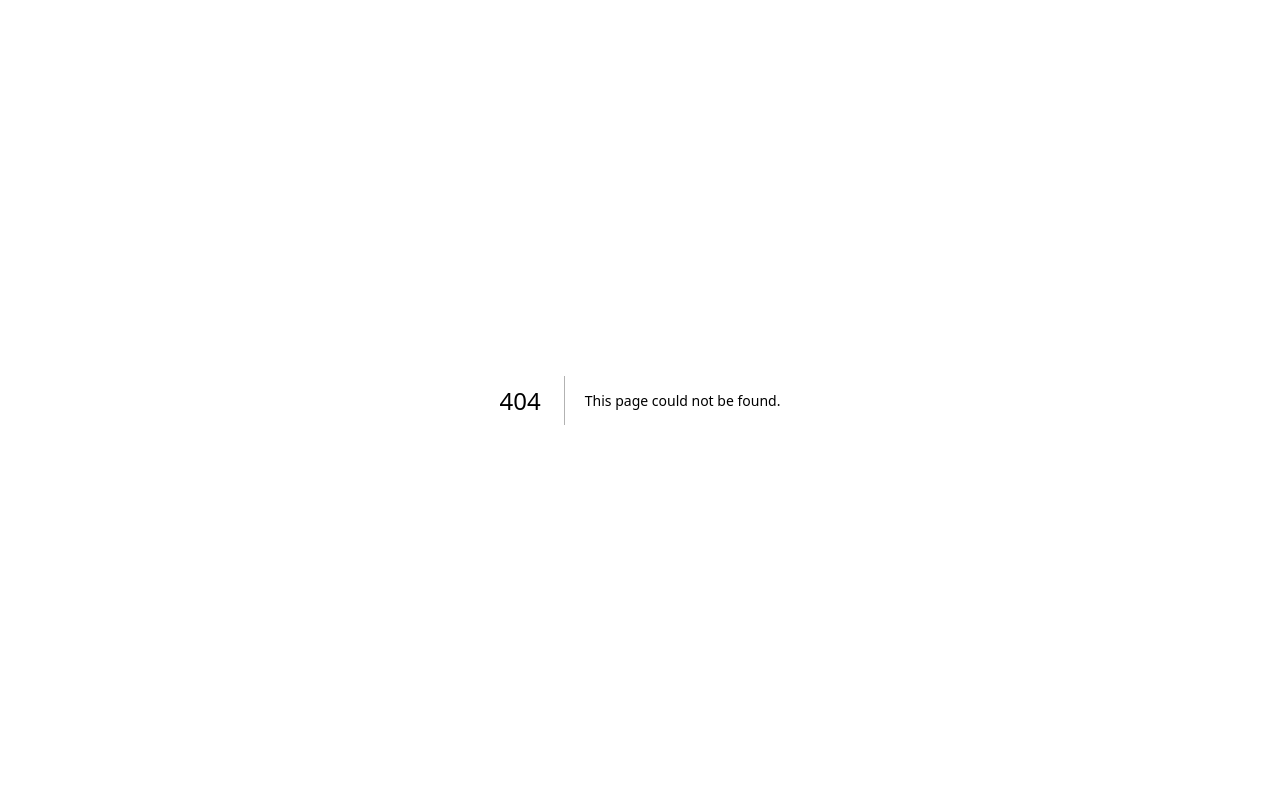
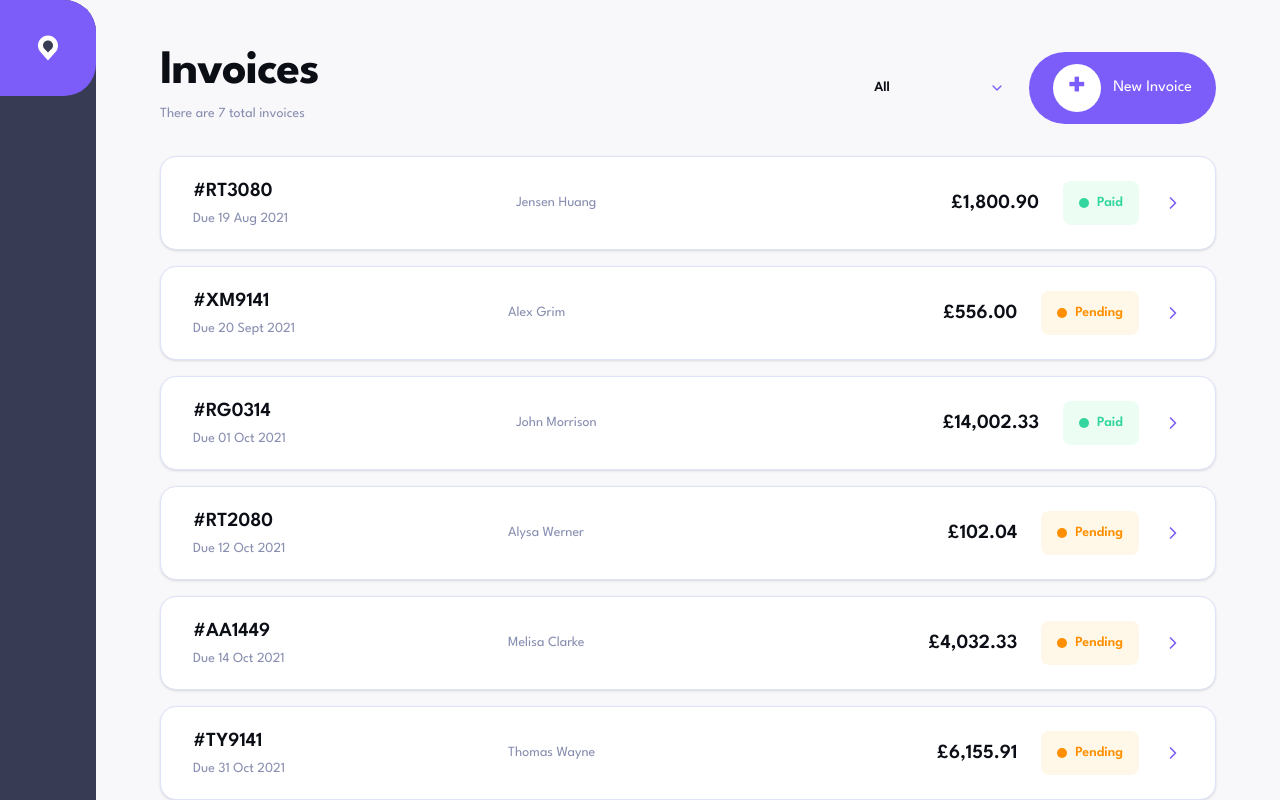
Before and after one commit to A-Rahiym/Invoice-App, a Next.js app: page /invoices in a window 1280 px wide. Before the commit this address had no page. Shown: the top 800 px of the page. Built offline with nearby package versions, Linux system fonts and the light colour scheme.

Commit message:
fix: navigation to invoice screen fixed

```diff
--- /dev/null
+++ b/app/invoiceDetails/page.tsx
@@ -0,0 +1,4 @@
+"use client";
+export default function InvoiceDetailPage() {
+  return <div>Invoice Detail Page</div>;
+}
--- /dev/null
+++ b/app/invoices/page.tsx
@@ -0,0 +1,5 @@
+import {InvoiceDashboard} from "@/features/invoices/InvoiceDashboard";
+
+export default function Invoices() {
+  return <InvoiceDashboard />;
+}
--- a/app/page.tsx
+++ b/app/page.tsx
@@ -1,6 +1,5 @@
-"use client";
+import { redirect } from "next/navigation";
 
-import { InvoiceDashboard } from "@/features/invoices/InvoiceDashboard";
 export default function Home() {
-  return <InvoiceDashboard />;
+  redirect("/invoices");
 }
--- a/features/invoices/InvoiceListItem.tsx
+++ b/features/invoices/InvoiceListItem.tsx
@@ -1,6 +1,7 @@
 import type { Invoice } from "@/types/invoice";
 import { formatCurrency, formatInvoiceDate } from "../../store/invoiceFormatters";
 import { InvoiceStatusBadge } from "./InvoiceStatusBadge";
+import {redirect} from "next/navigation";
 
 function ChevronRight() {
   return (
@@ -18,7 +19,9 @@ function ChevronRight() {
 
 export function InvoiceListItem({ invoice }: { invoice: Invoice }) {
   return (
-    <article className="rounded-2xl border border-default bg-surface px-6 py-5 shadow-sm transition hover:-translate-y-0.5 hover:shadow-md sm:px-8">
+    <article className="rounded-2xl border border-default bg-surface px-6 py-5 shadow-sm transition hover:-translate-y-0.5 hover:shadow-md sm:px-8"
+    onClick={() => redirect("/invoiceDetails")}
+    >
       <div className="flex flex-col gap-4 md:hidden">
         <div className="flex items-start justify-between gap-4">
           <div className="space-y-1">
```
